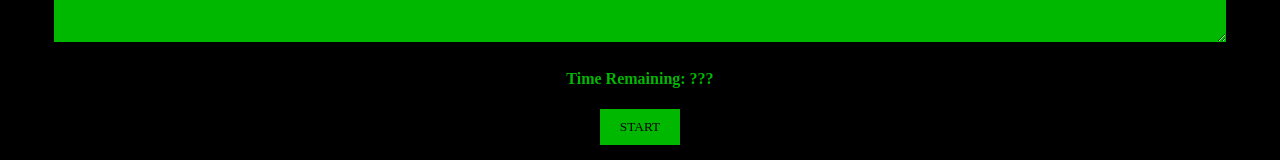
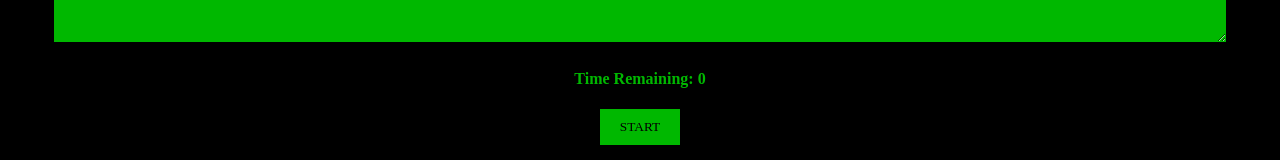
Before and after one commit to getcoderunning/my-speedtyping-react-app, a React app: page / in a window 1280 px wide. Shown: the part 241-401 px from the top of the page. Built offline with nearby package versions, Linux system fonts and the light colour scheme.

Commit message:
Setting up a countdown timer for the TimeRemaining

```diff
--- a/App.js
+++ b/App.js
@@ -1,15 +1,24 @@
 /**
  * Challenge:
  *
- * Create a function to calculate the number of separate words in the `text` state
- * For now, just console.log the word count when the button gets clicked to test it out.
+ * 1. Create state to hold the current value of the countdown timer.
+ *    Display this time in the "Time Remaining" header
+ * 2. Set up an effect that runs every time the `timeRemaining` changes
+ *    The effect should wait 1 second, then decrement the `timeRemaining` by 1
+ *
+ *    Hint: use `setTimeout` instead of `setInterval`. This will help you avoid
+ *    a lot of extra work.
+ *
+ *    Warning: there will be a bug in this, but we'll tackle that next
+ * 3. Make it so the effect won't run if the time is already at 0
  */
 
-import React, { useState } from 'react';
+import React, { useState, useEffect } from 'react';
 import './src/styles/style.scss';
 
 function App() {
   const [text, setText] = useState('');
+  const [timeRemaining, setTimeRemaining] = useState(5);
 
   function handleChange(e) {
     const { value } = e.target;
@@ -22,14 +31,24 @@ function App() {
     return wordArr.filter(word => word !== '').length;
   }
 
+  useEffect(() => {
+    if (timeRemaining > 0) {
+      setTimeout(() => {
+        setTimeRemaining(time => time - 1);
+      }, 1000);
+    }
+  }, [timeRemaining]);
+
   console.log(text);
 
   return (
     <div>
       <h1>How fast do you type?</h1>
       <textarea onChange={handleChange} value={text} />
-      <h4>Time Remaining: ???</h4>
-      <button onClick={() => console.log(calculateWordCount(text))}>Start</button>
+      <h4>Time Remaining: {timeRemaining}</h4>
+      <button onClick={() => console.log(calculateWordCount(text))}>
+        Start
+      </button>
       <h1>Word Count:</h1>
     </div>
   );
```
